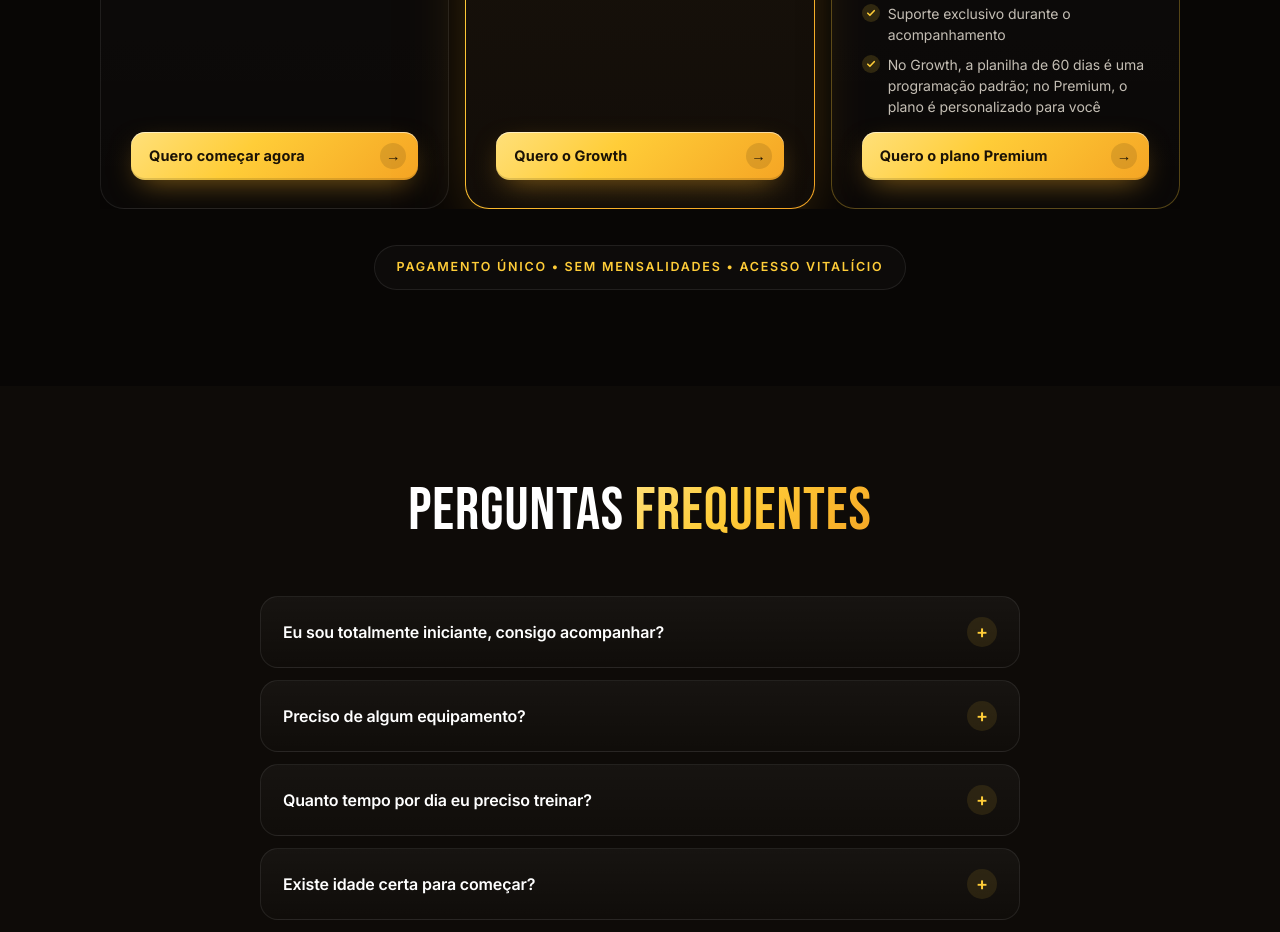
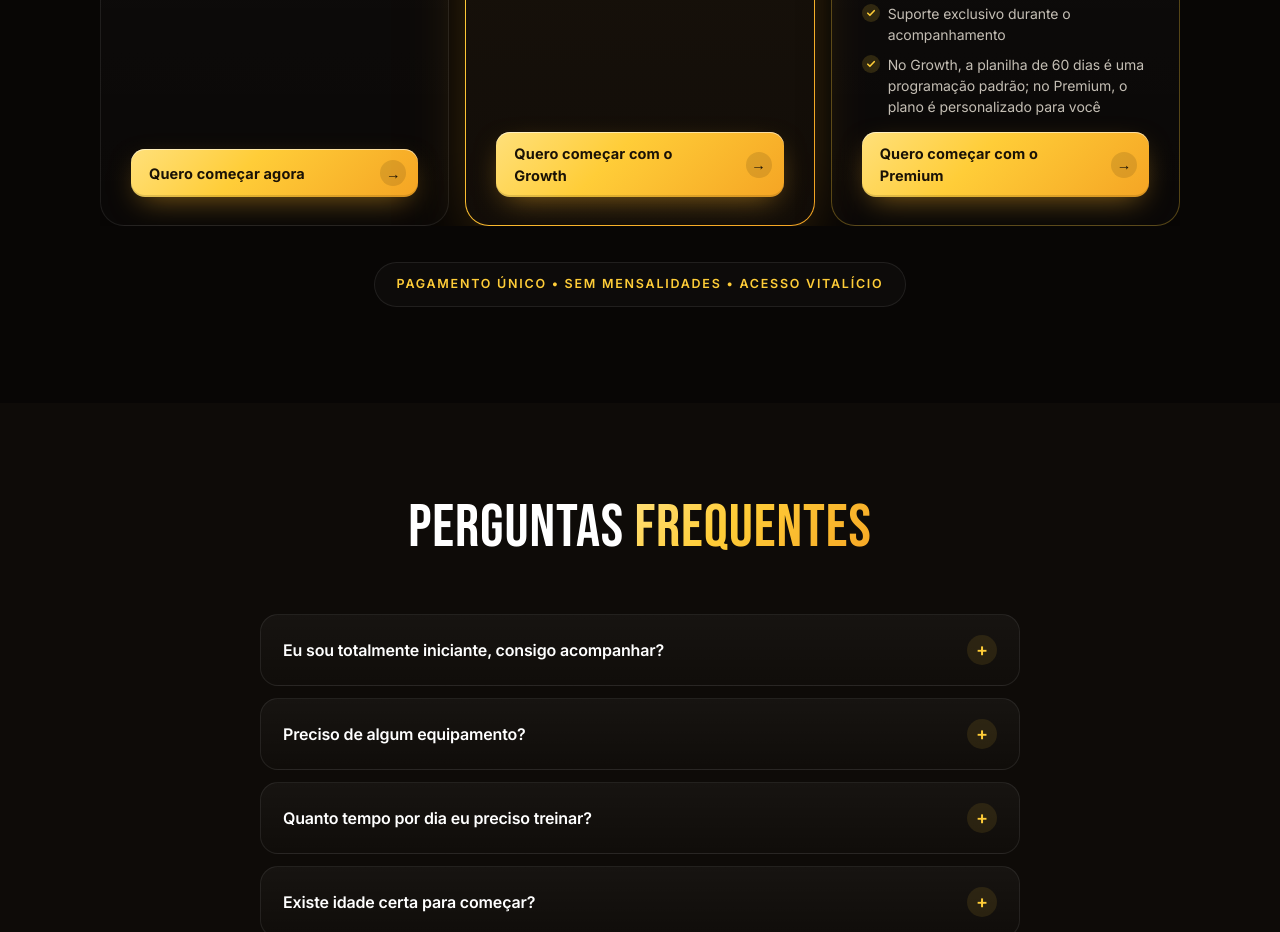
Before and after one commit to Paivakaik/calisteniaemcasa, a plain HTML site: page index.html in a window 1280 px wide. Shown: the part 6310-7242 px from the top of the page. Drawn offline with Linux system fonts and the light colour scheme.

Commit message:
Textos dos botões dos planos: 'Quero começar com o Growth' e 'Quero começar com o Premium'
Co-Authored-By: Claude Opus 5.5 <noreply@anthropic.com>

```diff
--- a/index.html
+++ b/index.html
@@ -2340,7 +2340,7 @@ footer{ border-top-color:rgba(255,255,255,.05); }
           <li>Planilha de progressão de 60 dias: uma agenda de treino padrão, com os exercícios indicados para cada dia</li>
           <li>Receitas secretas de chás detox aceleradores de resultados</li>
         </ul>
-        <a href="https://lastlink.com/p/C51A0C3E4/checkout-payment/" onclick="window.trackfy&&trackfy('initiate_checkout')" class="btn btn--gold btn--sm btn--arrow plan__cta" style="width:100%"><span>Quero o Growth</span><span class="btn__arrow">→</span></a>
+        <a href="https://lastlink.com/p/C51A0C3E4/checkout-payment/" onclick="window.trackfy&&trackfy('initiate_checkout')" class="btn btn--gold btn--sm btn--arrow plan__cta" style="width:100%"><span>Quero começar com o Growth</span><span class="btn__arrow">→</span></a>
       </div>
 
       <!-- Premium -->
@@ -2361,7 +2361,7 @@ footer{ border-top-color:rgba(255,255,255,.05); }
           <li>Suporte exclusivo durante o acompanhamento</li>
           <li>No Growth, a planilha de 60 dias é uma programação padrão; no Premium, o plano é personalizado para você</li>
         </ul>
-        <a href="https://lastlink.com/p/C9E6CBB97/checkout-payment/" onclick="window.trackfy&&trackfy('initiate_checkout')" class="btn btn--gold btn--sm btn--arrow plan__cta" style="width:100%"><span>Quero o plano Premium</span><span class="btn__arrow">→</span></a>
+        <a href="https://lastlink.com/p/C9E6CBB97/checkout-payment/" onclick="window.trackfy&&trackfy('initiate_checkout')" class="btn btn--gold btn--sm btn--arrow plan__cta" style="width:100%"><span>Quero começar com o Premium</span><span class="btn__arrow">→</span></a>
       </div>
     </div>
 
```
